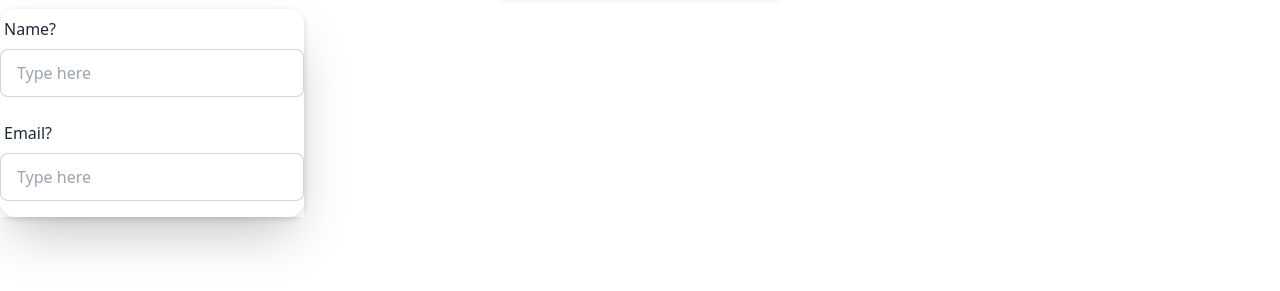
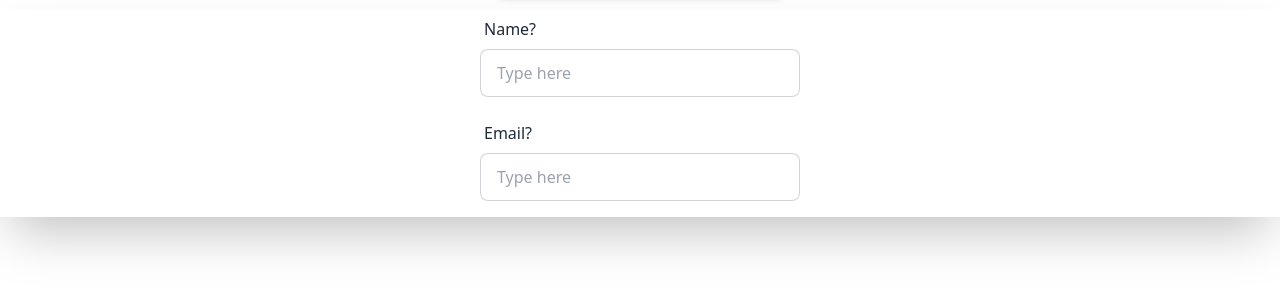
Before and after one commit to Samson2210/FitnessAppV2, a website: page profile/index.html in a window 1280 px wide. Shown: the part 287-578 px from the top of the page. Drawn offline with Linux system fonts and the light colour scheme.

Commit message:
profile page fix

```diff
--- a/profile/index.html
+++ b/profile/index.html
@@ -25,7 +25,7 @@
 </div>
 </div>
 
-<div class="card">
+
 <div class="flex justify-center shadow-2xl">
 
   <div class="form-control w-full max-w-xs">
```
